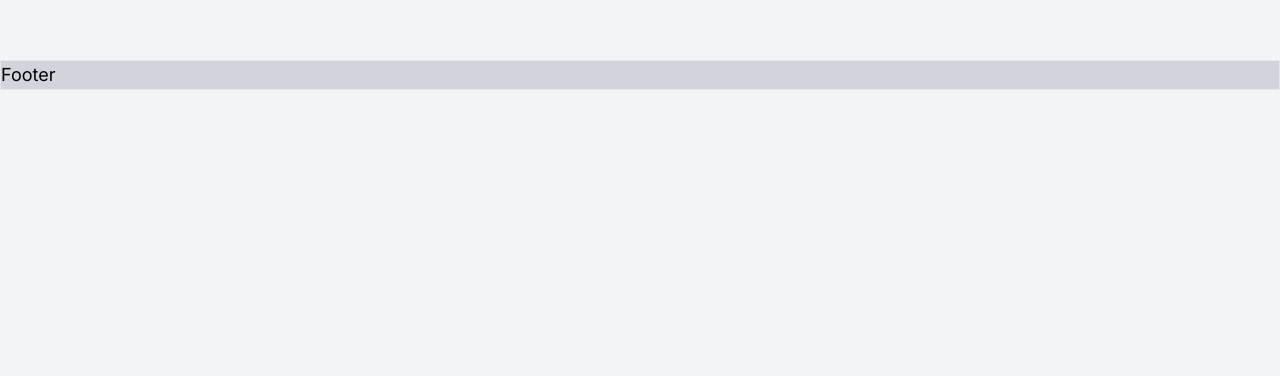
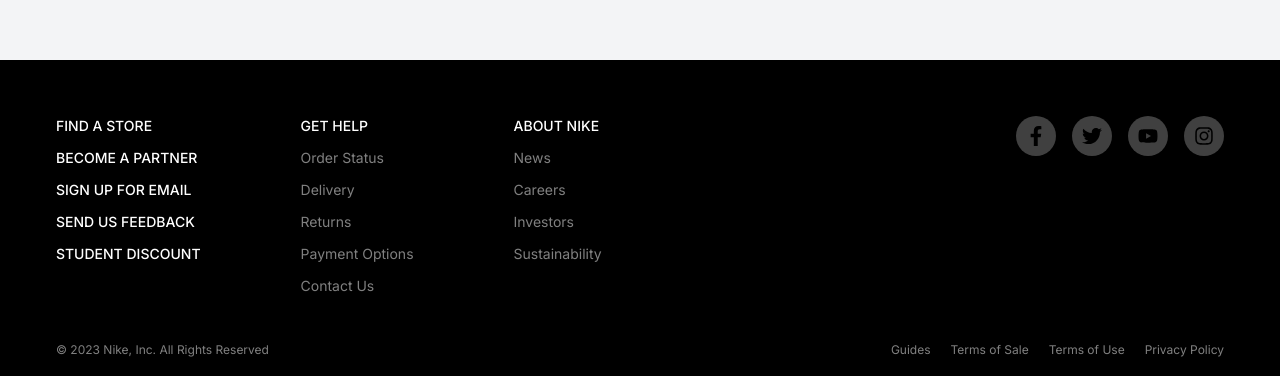
Before and after one commit to gaurab-magar/nike, a Next.js app: page / in a window 1280 px wide. Shown: the part 820-1196 px from the top of the page. Before the commit the page ends 910 px from the top, so only its background shows below. Built offline with nearby package versions, Linux system fonts and the light colour scheme.

Commit message:
footer section completed

```diff
--- a/src/app/Components/Footer.js
+++ b/src/app/Components/Footer.js
@@ -1,9 +1,131 @@
-import React from 'react'
+import Link from "next/link";
+import React from "react";
+import { FaFacebookF, FaTwitter, FaYoutube, FaInstagram } from "react-icons/fa";
+import Wrapper from "./Wrapper";
 
 const Footer = () => {
-  return (
-    <div className='bg-gray-300 border w-full'>Footer</div>
-  )
-}
+    return (
+        <footer className="bg-black text-white pt-14 pb-3">
+            <Wrapper className="flex justify-between flex-col md:flex-row gap-[50px] md:gap-0">
+                {/* LEFT START */}
+                <div className="flex gap-[50px] md:gap-[75px] lg:gap-[100px] flex-col md:flex-row">
+                    {/* MENU START */}
+                    <div className="flex flex-col gap-3 shrink-0">
+                        <div className="font-oswald font-medium uppercase text-sm cursor-pointer">
+                            Find a store
+                        </div>
+                        <div className="font-oswald font-medium uppercase text-sm cursor-pointer">
+                            become a partner
+                        </div>
+                        <div className="font-oswald font-medium uppercase text-sm cursor-pointer">
+                            sign up for email
+                        </div>
+                        <div className="font-oswald font-medium uppercase text-sm cursor-pointer">
+                            send us feedback
+                        </div>
+                        <div className="font-oswald font-medium uppercase text-sm cursor-pointer">
+                            student discount
+                        </div>
+                    </div>
+                    {/* MENU END */}
 
-export default Footer
+                    {/* NORMAL MENU START */}
+                    <div className="flex gap-[50px] md:gap-[75px] lg:gap-[100px] shrink-0">
+                        {/* MENU START */}
+                        <div className="flex flex-col gap-3">
+                            <div className="font-oswald font-medium uppercase text-sm">
+                                get help
+                            </div>
+                            <div className="text-sm text-white/[0.5] hover:text-white cursor-pointer">
+                                Order Status
+                            </div>
+                            <div className="text-sm text-white/[0.5] hover:text-white cursor-pointer">
+                                Delivery
+                            </div>
+                            <div className="text-sm text-white/[0.5] hover:text-white cursor-pointer">
+                                Returns
+                            </div>
+                            <div className="text-sm text-white/[0.5] hover:text-white cursor-pointer">
+                                Payment Options
+                            </div>
+                            <div className="text-sm text-white/[0.5] hover:text-white cursor-pointer">
+                                Contact Us
+                            </div>
+                        </div>
+                        {/* MENU END */}
+
+                        {/* MENU START */}
+                        <div className="flex flex-col gap-3">
+                            <div className="font-oswald font-medium uppercase text-sm">
+                                About nike
+                            </div>
+                            <div className="text-sm text-white/[0.5] hover:text-white cursor-pointer">
+                                News
+                            </div>
+                            <div className="text-sm text-white/[0.5] hover:text-white cursor-pointer">
+                                Careers
+                            </div>
+                            <div className="text-sm text-white/[0.5] hover:text-white cursor-pointer">
+                                Investors
+                            </div>
+                            <div className="text-sm text-white/[0.5] hover:text-white cursor-pointer">
+                                Sustainability
+                            </div>
+                        </div>
+                        {/* MENU END */}
+                    </div>
+                    {/* NORMAL MENU END */}
+                </div>
+                {/* LEFT END */}
+
+                {/* RIGHT START */}
+                <div className="flex gap-4 justify-center md:justify-start">
+                    <div
+                        className="w-10 h-10 rounded-full bg-white/[0.25] flex items-center justify-center text-black hover:bg-white/[0.5] cursor-pointer"
+                    >
+                        <FaFacebookF size={20} />
+                    </div>
+                    <Link
+                        href="https://twitter.com"
+                        className="w-10 h-10 rounded-full bg-white/[0.25] flex items-center justify-center text-black hover:bg-white/[0.5] cursor-pointer"
+                    >
+                        <FaTwitter size={20} />
+                    </Link>
+                    <div className="w-10 h-10 rounded-full bg-white/[0.25] flex items-center justify-center text-black hover:bg-white/[0.5] cursor-pointer">
+                        <FaYoutube size={20} />
+                    </div>
+                    <div className="w-10 h-10 rounded-full bg-white/[0.25] flex items-center justify-center text-black hover:bg-white/[0.5] cursor-pointer">
+                        <FaInstagram size={20} />
+                    </div>
+                </div>
+                {/* RIGHT END */}
+            </Wrapper>
+            <Wrapper className="flex justify-between mt-10 flex-col md:flex-row gap-[10px] md:gap-0">
+                {/* LEFT START */}
+                <div className="text-[12px] text-white/[0.5] hover:text-white cursor-pointer text-center md:text-left">
+                    © 2023 Nike, Inc. All Rights Reserved
+                </div>
+                {/* LEFT END */}
+
+                {/* RIGHT START */}
+                <div className="flex gap-2 md:gap-5 text-center md:text-left flex-wrap justify-center">
+                    <div className="text-[12px] text-white/[0.5] hover:text-white cursor-pointer">
+                        Guides
+                    </div>
+                    <div className="text-[12px] text-white/[0.5] hover:text-white cursor-pointer">
+                        Terms of Sale
+                    </div>
+                    <div className="text-[12px] text-white/[0.5] hover:text-white cursor-pointer">
+                        Terms of Use
+                    </div>
+                    <div className="text-[12px] text-white/[0.5] hover:text-white cursor-pointer">
+                        Privacy Policy
+                    </div>
+                </div>
+                {/* RIGHT END */}
+            </Wrapper>
+        </footer>
+    );
+};
+
+export default Footer;
```
